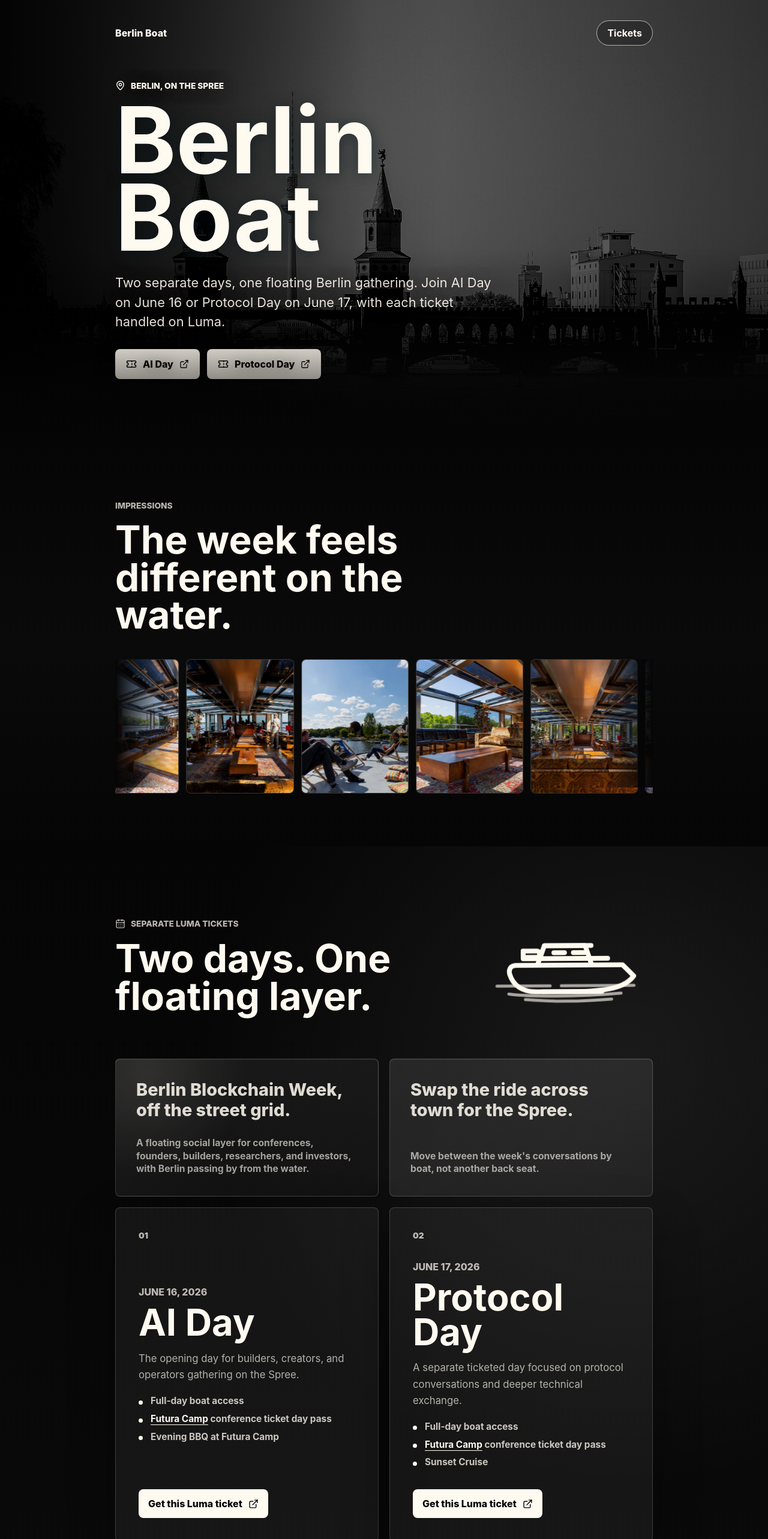
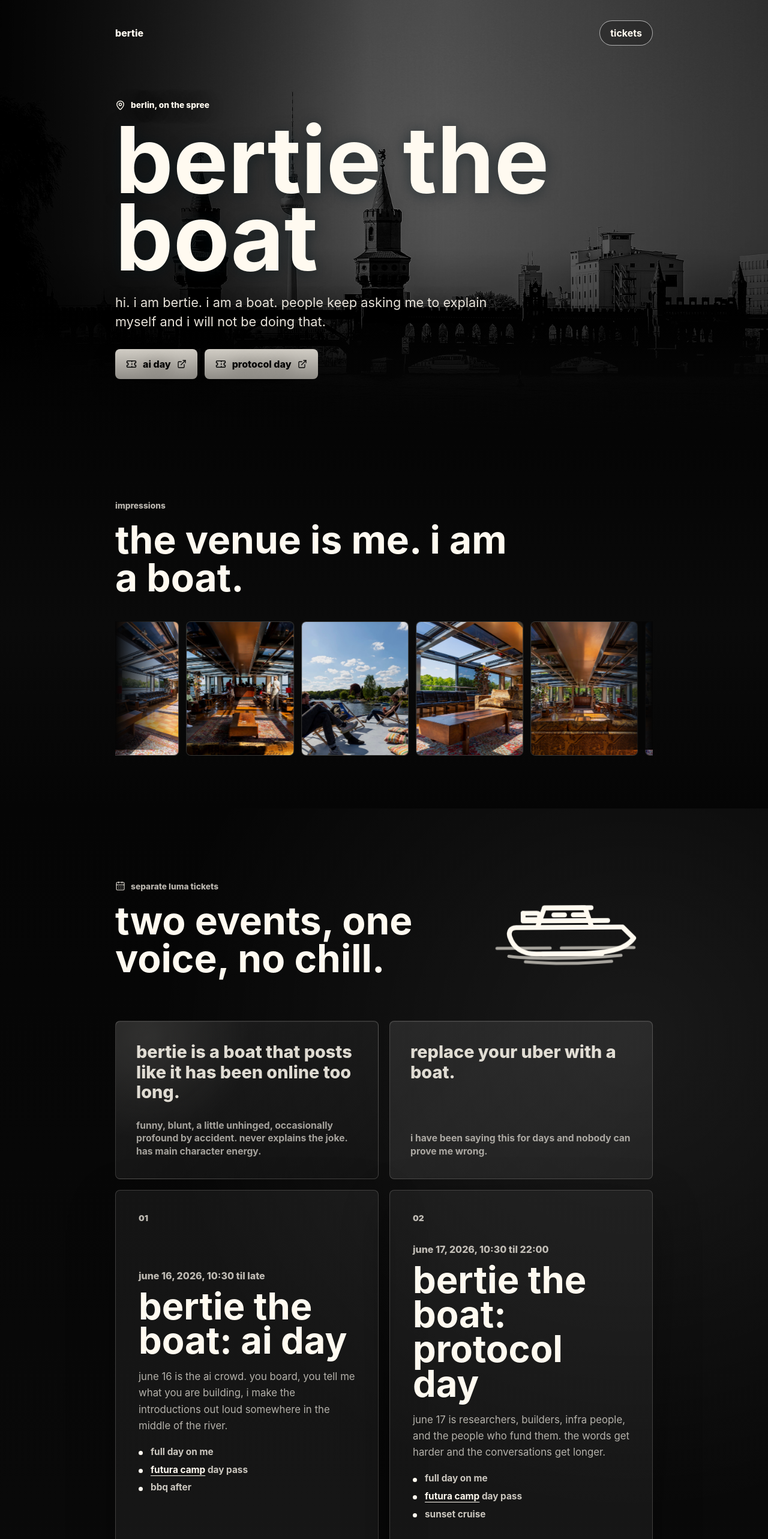
Before and after one commit to rickkdev/berlinboat, a Next.js app: page / in a window 1280 px wide. Shown: the top 2566 px of the page at 60% size. Built offline with nearby package versions, Linux system fonts and the light colour scheme.

Commit message:
update bertie website copy

```diff
--- a/app/globals.css
+++ b/app/globals.css
@@ -173,7 +173,7 @@ a {
   color: inherit;
   font-size: 0.86rem;
   font-weight: 850;
-  text-transform: uppercase;
+  text-transform: none;
 }
 
 h1,
@@ -383,7 +383,7 @@ h2 {
   margin: 0 0 12px;
   color: rgba(255, 250, 240, 0.72);
   font-weight: 850;
-  text-transform: uppercase;
+  text-transform: none;
 }
 
 h3 {
@@ -605,7 +605,7 @@ h3 {
   color: rgba(255, 250, 240, 0.62);
   font-size: 0.82rem;
   font-weight: 900;
-  text-transform: uppercase;
+  text-transform: none;
 }
 
 .program__intro h3 {
--- a/app/layout.tsx
+++ b/app/layout.tsx
@@ -2,9 +2,9 @@ import type { Metadata } from "next";
 import "./globals.css";
 
 export const metadata: Metadata = {
-  title: "Berlin Boat | June 16-17",
+  title: "bertie the boat | june 16-17",
   description:
-    "Two separate Berlin boat event days on the Spree: AI Day on June 16 and Protocol Day on June 17.",
+    "two separate bertie the boat event days on the spree: ai day on june 16 and protocol day on june 17.",
 };
 
 export default function RootLayout({
--- a/app/page.tsx
+++ b/app/page.tsx
@@ -3,91 +3,95 @@ import { CalendarDays, ExternalLink, MapPin, MoveRight, Ticket } from "lucide-re
 
 const eventDays = [
   {
-    name: "AI Day",
-    date: "June 16, 2026",
+    name: "ai day",
+    title: "bertie the boat: ai day",
+    date: "june 16, 2026",
+    when: "10:30 til late",
     href: "https://luma.com/a5f93n7y",
     summary:
-      "The opening day for builders, creators, and operators gathering on the Spree.",
+      "june 16 is the ai crowd. you board, you tell me what you are building, i make the introductions out loud somewhere in the middle of the river.",
     perks: [
-      "Full-day boat access",
-      "Futura Camp conference ticket day pass",
-      "Evening BBQ at Futura Camp",
+      "full day on me",
+      "futura camp day pass",
+      "bbq after",
     ],
   },
   {
-    name: "Protocol Day",
-    date: "June 17, 2026",
+    name: "protocol day",
+    title: "bertie the boat: protocol day",
+    date: "june 17, 2026",
+    when: "10:30 til 22:00",
     href: "https://luma.com/um189sij",
     summary:
-      "A separate ticketed day focused on protocol conversations and deeper technical exchange.",
+      "june 17 is researchers, builders, infra people, and the people who fund them. the words get harder and the conversations get longer.",
     perks: [
-      "Full-day boat access",
-      "Futura Camp conference ticket day pass",
-      "Sunset Cruise",
+      "full day on me",
+      "futura camp day pass",
+      "sunset cruise",
     ],
   },
 ];
 
 const programs = [
   {
-    day: "June 16",
-    name: "The AI Day",
+    day: "june 16",
+    name: "bertie the boat: ai day",
     focus:
-      "AI founders, researchers, agent ecosystems, and conference connectivity.",
+      "ai founders, researchers, agent ecosystems, and the person you needed to meet but would absolutely have missed.",
     blocks: [
       {
         time: "10:30-13:00",
-        route: "Funkhaus -> Jannowitzbrücke (DappCon) -> Funkhaus",
-        title: "Conference Connector #1",
+        route: "funkhaus -> jannowitzbrücke (dappcon) -> funkhaus",
+        title: "conference connector #1",
       },
       {
         time: "13:30-16:00",
-        route: "Funkhaus -> Jannowitzbrücke (DappCon) -> Funkhaus",
-        title: "Conference Connector #2",
+        route: "funkhaus -> jannowitzbrücke (dappcon) -> funkhaus",
+        title: "conference connector #2",
       },
       {
         time: "16:30-19:00",
-        route: "Funkhaus -> Jannowitzbrücke (DappCon) -> Funkhaus",
-        title: "Conference Connector #3",
+        route: "funkhaus -> jannowitzbrücke (dappcon) -> funkhaus",
+        title: "conference connector #3",
       },
     ],
     after: {
-      title: "BBQ at Futura Camp",
-      time: "From 19:00",
+      title: "bbq at futura camp",
+      time: "from 19:00",
       items: [
-        "Food & drinks",
-        "Founder networking",
-        "AI community meetup",
-        "Sponsor activations",
-        "Community gathering",
+        "food and drinks",
+        "founder problems solved on deck",
+        "ai community meetup",
+        "later there is worse than coffee",
+        "community gathering",
       ],
     },
   },
   {
-    day: "June 17",
-    name: "The Protocol Day",
+    day: "june 17",
+    name: "bertie the boat: protocol day",
     focus:
-      "Ethereum, protocols, infrastructure, builders, and the flagship sunset experience.",
+      "researchers, builders, infra people, funders, and protocol discourse i was not built for and yet here i am.",
     blocks: [
       {
         time: "10:30-13:00",
-        route: "Funkhaus -> Jannowitzbrücke (DappCon) -> Funkhaus",
-        title: "Conference Connector #1",
+        route: "funkhaus -> jannowitzbrücke (dappcon) -> funkhaus",
+        title: "core dev at the bow",
       },
       {
         time: "13:30-16:00",
-        route: "Funkhaus -> Jannowitzbrücke (DappCon) -> Funkhaus",
-        title: "Conference Connector #2",
+        route: "funkhaus -> jannowitzbrücke (dappcon) -> funkhaus",
+        title: "conference connector #2",
       },
       {
         time: "16:30-19:00",
-        route: "Funkhaus -> Maybachufer (Blockspäti) -> Funkhaus",
-        title: "Conference Connector #3",
+        route: "funkhaus -> maybachufer (blockspäti) -> funkhaus",
+        title: "blockspäti beer pickup",
       },
       {
-        time: "19:30-22:00",
-        route: "Berlin from the water",
-        title: "The Sunset Cruise",
+        time: "19:15-22:00",
+        route: "berlin from the water",
+        title: "the sunset cruise",
       },
     ],
   },
@@ -96,27 +100,27 @@ const programs = [
 const impressions = [
   {
     src: "/impressions/boattrip-01.jpg",
-    alt: "Guests gathered on a Berlin boat deck.",
+    alt: "guests gathered on a berlin boat deck.",
   },
   {
     src: "/impressions/boattrip-02.jpg",
-    alt: "People networking during a boat trip in Berlin.",
+    alt: "people networking during a boat trip in berlin.",
   },
   {
     src: "/impressions/boattrip-03.jpg",
-    alt: "A boat event group on the water in Berlin.",
+    alt: "a boat event group on the water in berlin.",
   },
   {
     src: "/impressions/boattrip-04.jpg",
-    alt: "Berlin boat event guests seated and talking.",
+    alt: "berlin boat event guests seated and talking.",
   },
   {
     src: "/impressions/boattrip-05.jpg",
-    alt: "A group of guests outdoors during a Berlin boat trip.",
+    alt: "a group of guests outdoors during a berlin boat trip.",
   },
   {
     src: "/impressions/boattrip-06.jpg",
-    alt: "People meeting on a boat deck during a Berlin event.",
+    alt: "people meeting on a boat deck during a berlin event.",
   },
 ];
 
@@ -149,31 +153,31 @@ function RouteLabel({ route }: { route: string }) {
 export default function Home() {
   return (
     <main>
-      <section className="hero" aria-label="Berlin Boat event">
+      <section className="hero" aria-label="bertie the boat event">
         <div className="berlin-scene" aria-hidden="true">
           <div className="scene-photo" />
         </div>
         <div className="hero__shade" />
-        <nav className="topbar" aria-label="Event navigation">
-          <a className="brand" href="#top" aria-label="Berlin Boat home">
-            Berlin Boat
+        <nav className="topbar" aria-label="event navigation">
+          <a className="brand" href="#top" aria-label="bertie the boat home">
+            bertie
           </a>
           <a className="topbar__link" href="#tickets">
-            Tickets
+            tickets
           </a>
         </nav>
 
         <div className="hero__content" id="top">
           <p className="eyebrow">
             <MapPin size={17} aria-hidden="true" />
-            Berlin, on the Spree
+            berlin, on the spree
           </p>
-          <h1>Berlin Boat</h1>
+          <h1>bertie the boat</h1>
           <p className="hero__copy">
-            Two separate days, one floating Berlin gathering. Join AI Day on June
-            16 or Protocol Day on June 17, with each ticket handled on Luma.
+            hi. i am bertie. i am a boat. people keep asking me to explain
+            myself and i will not be doing that.
           </p>
-          <div className="hero__actions" aria-label="Primary Luma ticket links">
+          <div className="hero__actions" aria-label="primary luma ticket links">
             {eventDays.map((event) => (
               <a className="button" href={event.href} key={event.name}>
                 <Ticket size={18} aria-hidden="true" />
@@ -187,10 +191,10 @@ export default function Home() {
 
       <section className="impressions" aria-labelledby="impressions-title">
         <div className="impressions__heading">
-          <p className="eyebrow">Impressions</p>
-          <h2 id="impressions-title">The week feels different on the water.</h2>
+          <p className="eyebrow">impressions</p>
+          <h2 id="impressions-title">the venue is me. i am a boat.</h2>
         </div>
-        <div className="impressions__carousel" aria-label="Boat impressions">
+        <div className="impressions__carousel" aria-label="boat impressions">
           <div className="impressions__track">
             {[0, 1].map((group) => (
               <div className="impressions__group" key={group}>
@@ -217,9 +221,9 @@ export default function Home() {
           <div className="section-heading">
             <p className="eyebrow">
               <CalendarDays size={17} aria-hidden="true" />
-              Separate Luma tickets
+              separate luma tickets
             </p>
-            <h2 id="tickets-title">Two days. One floating layer.</h2>
+            <h2 id="tickets-title">two events, one voice, no chill.</h2>
           </div>
           <div className="section-boat" aria-hidden="true">
             <svg viewBox="0 0 560 260" role="presentation">
@@ -265,33 +269,33 @@ export default function Home() {
 
         <div className="bento-grid">
           <article className="statement statement--primary">
-            <span>Berlin Blockchain Week, off the street grid.</span>
+            <span>bertie is a boat that posts like it has been online too long.</span>
             <p>
-              A floating social layer for conferences, founders, builders,
-              researchers, and investors, with Berlin passing by from the water.
+              funny, blunt, a little unhinged, occasionally profound by
+              accident. never explains the joke. has main character energy.
             </p>
           </article>
           <article className="statement">
-            <span>Swap the ride across town for the Spree.</span>
+            <span>replace your uber with a boat.</span>
             <p>
-              Move between the week&apos;s conversations by boat, not another
-              back seat.
+              i have been saying this for days and nobody can prove me wrong.
             </p>
           </article>
           {eventDays.map((event, index) => (
             <article className="day-card" key={event.name}>
               <span className="day-card__number">0{index + 1}</span>
               <div>
-                <p className="day-card__date">{event.date}</p>
-                <h3>{event.name}</h3>
+                <p className="day-card__date">
+                  {event.date}, {event.when}
+                </p>
+                <h3>{event.title}</h3>
                 <p>{event.summary}</p>
                 <ul className="day-card__perks" aria-label={`${event.name} perks`}>
                   {event.perks.map((perk) => (
                     <li key={perk}>
-                      {perk === "Futura Camp conference ticket day pass" ? (
+                      {perk === "futura camp day pass" ? (
                         <>
-                          <a href="https://futura.camp/">Futura Camp</a>{" "}
-                          conference ticket day pass
+                          <a href="https://futura.camp/">futura camp</a> day pass
                         </>
                       ) : (
                         perk
@@ -301,29 +305,31 @@ export default function Home() {
                 </ul>
               </div>
               <a className="day-card__link" href={event.href}>
-                Get this Luma ticket
+                get this luma ticket
                 <ExternalLink size={17} aria-hidden="true" />
               </a>
             </article>
           ))}
           <article className="statement statement--wide">
-            <span>More on-board programming is planned.</span>
+            <span>we have a lot planned. please be surprised.</span>
             <p>
-              Expect founder challenges, floating coworking, product demos,
-              minigames, and community sessions throughout the day. Check the
-              Luma pages for the latest programming details.
+              bertie carries you between the conferences of berlin blockchain
+              week and introduces you to the people you would otherwise miss.
+              you can also co-work on me, technically. we are in germany, so
+              internet is not a given. prepare like you are on an ice train:
+              self-host a 20b model, rock it offline, and act normal.
             </p>
           </article>
         </div>
 
         <section className="programs" aria-labelledby="programs-title">
           <div className="programs__heading">
-            <p className="eyebrow">Program</p>
-            <h2 id="programs-title">Main routes, landmarks in between.</h2>
+            <p className="eyebrow">program</p>
+            <h2 id="programs-title">i float between the conferences all day.</h2>
             <p>
-              These are the core routes for each day. Between the conference
-              connectors, the boat will also pass selected Berlin landmarks on
-              the Spree.
+              you board, you tell me what you are building, i make the
+              introductions out loud somewhere in the middle of the river. one
+              ticket, hop on any sailing that day.
             </p>
           </div>
 
```
